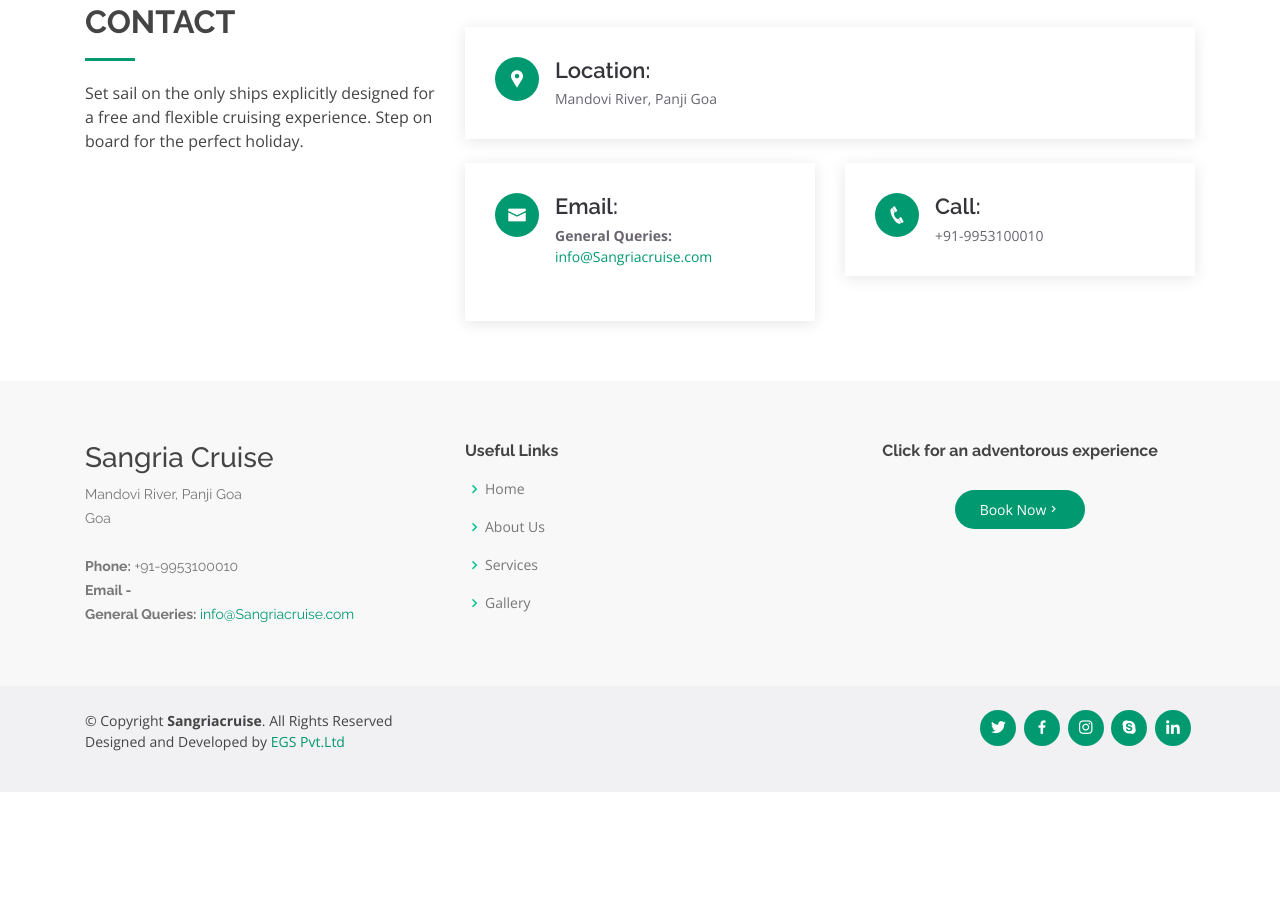
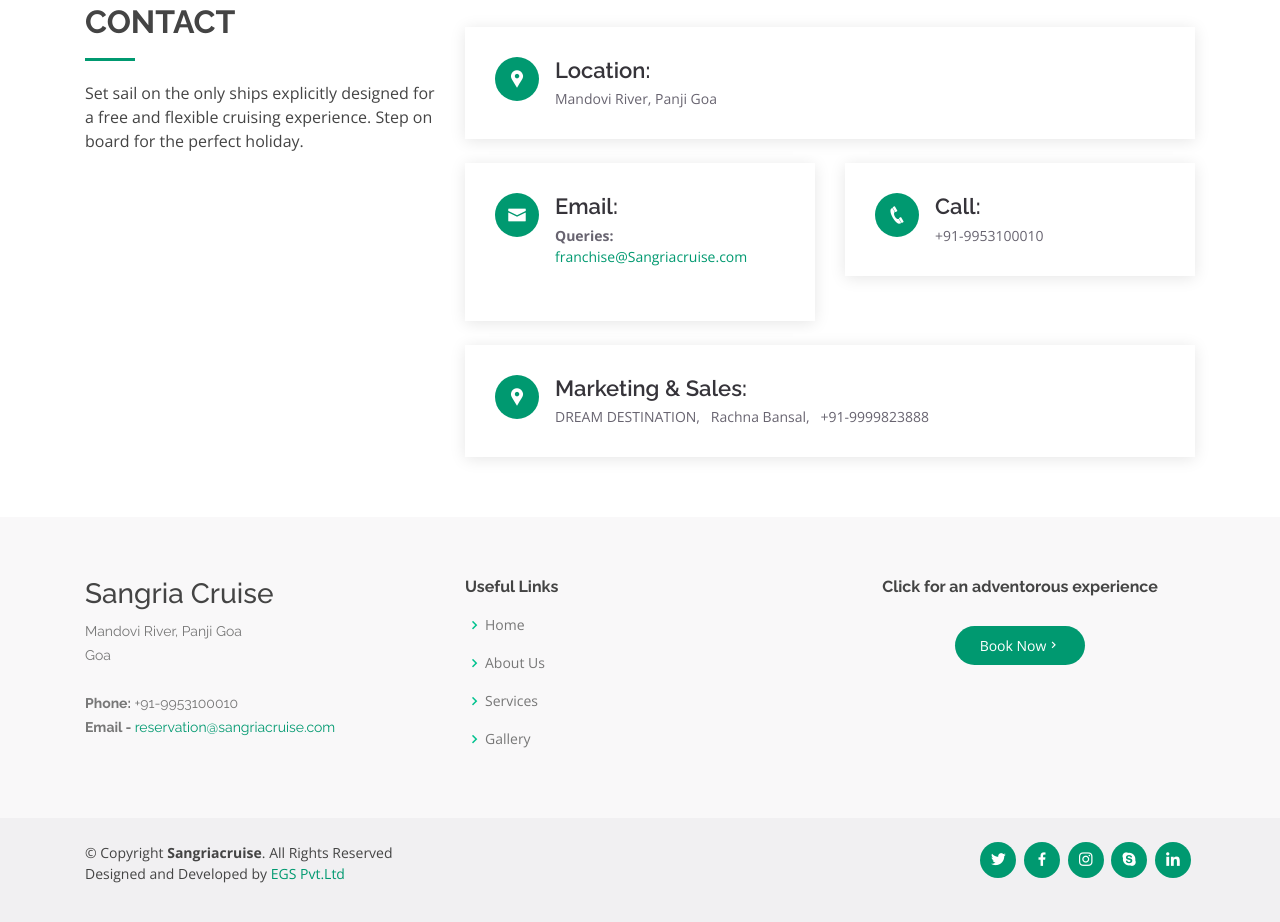
Before and after one commit to sangriacruise/sangriacruise.github.io, a plain HTML site: page index.html in a window 1280 px wide. Shown: the part 3896-4818 px from the top of the page. Before the commit the page ends 4688 px from the top, so only its background shows below. Drawn offline with nearby package versions, Linux system fonts and the light colour scheme.

Commit message:
email id changed

```diff
--- a/index.html
+++ b/index.html
@@ -675,7 +675,7 @@
                 <div class="info">
                   <i class="icofont-envelope"></i>
                   <h4>Email:</h4>
-                  <p><strong>General Queries:</strong>  <a href="mailto:info@Sangriacruise.com">info@Sangriacruise.com</a></p><br>
+                  <p><strong>Queries:</strong>  <a href="mailto:franchise@Sangriacruise.com">franchise@Sangriacruise.com</a></p><br>
                   <!-- <p><strong>Corporate/Travel Agents:</strong> <a href="mailto:b2b@Sangriacruise.com">b2b@Sangriacruise.com</a></p> -->
                 </div>
               </div>
@@ -687,6 +687,13 @@
                 </div>
               </div>
             </div>
+              <div class="info mt-4">
+                <i class="icofont-google-map"></i>
+                <h4>Marketing & Sales:</h4>
+                <p>DREAM DESTINATION, &nbsp;
+                  Rachna Bansal, &nbsp;
+                  +91-9999823888</p>
+              </div>
 
             <!-- <form action="forms/contact.php" method="post" role="form" class="php-email-form mt-4">
               <div class="form-row">
@@ -735,8 +742,7 @@
               Mandovi River, Panji Goa <br>
               Goa <br><br>
               <strong>Phone:</strong> +91-9953100010<br>
-              <strong>Email -</strong> <br>
-              <strong>General Queries: </strong><a href="mailto:info@Sangriacruise.com">info@Sangriacruise.com</a><br>
+              <strong>Email - </strong><a href="mailto:Reservation@sangriacruise.com">reservation@sangriacruise.com</a> <br>
               <!-- <strong>Corporate/Travel Agents: </strong> <a href="mailto:b2b@Sangriacruise.com">b2b@Sangriacruise.com</a> <br>  -->
             </p>
           </div>
```
